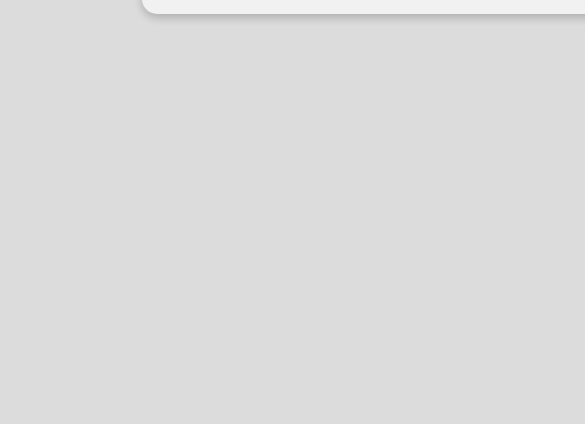
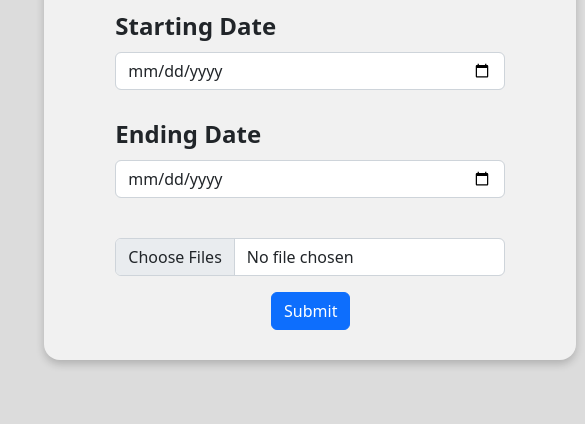
Before and after one commit to siesgstarena/CodeChef-User-Tracker, a plain HTML site: page views/index.html in a window 390 px wide. Shown: the part 636-1060 px from the top of the page, 585 px wide, since content can reach past the window. Before the commit the page ends 844 px from the top, so only its background shows below. Drawn offline with nearby package versions, Linux system fonts and the light colour scheme.

Commit message:
Responsive Done

```diff
--- a/static/css/style.css
+++ b/static/css/style.css
@@ -1,51 +1,164 @@
-.main{
+* {
+    margin: 0;
+    padding: 0;
+    box-sizing: border-box;
+  }
+
+  .html {
+    font-size: 100%;
+  }
+
+  .main {
+    display: grid;
+    grid-template-columns: 1fr 5fr 1fr;
+    grid-template-rows: 1fr 5fr 1fr;
+    height: 100vh;
+    justify-content: center;
+    align-items: center;
+    background-color: #dcdcdc;
+  }
+
+  .one {
+    display: flex;
+    grid-column: 2;
+    grid-row: 2;
+    justify-content: center;
+    align-items: center;
+    width: 100%;
+    height: fit-content;
+    border-radius: 1rem;
+    box-shadow: 0 4px 8px 0 rgba(0, 0, 0, 0.2);
+    background-color: #f1f1f1;
+  }
+
+  .image {
+    display: flex;
+    justify-content: center;
+    align-items: center;
+    width: 400px;
+    height: 450px;
+  }
+
+  .innerDiv {
+    display: flex;
+    justify-content: center;
+    align-items: center;
+    width: 500px;
+    height: 500px;
+  }
+
+  .btn1 {
+    position: relative;
+    left: 40%;
+    background: #0a58ca;
+    color: white;
+    border: none;
+    border-radius: 0.8rem;
+    padding: 0.5rem 0.8rem 0.5rem 0.8rem;
+    font-size: 1.2rem;
+    cursor: pointer;
+  }
+
+  .heading {
+    text-align: center;
+  }
+
+  .form-label {
+    font-size: 17px;
+    font-weight: bold;
+    margin-top: 10px;
+  }
+
+  #logo {
+    height: 60px;
+    width: 55px;
+  }
+
+  @media screen and (max-width: 768px) {
+    .html {
+      font-size: 40%;
+    }
 
 
-    background-color:	#DCDCDC;
-}
+    .main {
+      width: fit-content;
+      height: 100vh;
+      padding: 7rem 2rem 0 2rem;
+    }
+  }
 
+  @media screen and (max-width: 425px) {
+    .html {
+      font-size: 60%;
+    }
 
-.one{
+    .main {
+      background-color: #dcdcdc;
+      width: fit-content;
+      height: fit-content;
+      display: flex;
+      justify-content: center;
+      align-items: center;
+      padding: 2rem;
+    }
 
-    height : 550px;
-    width : 1000px;
-    margin-left: 130px;
-    margin-top: 100px;
-    border-radius: 15px;
-    display:flex;
-    box-shadow: 0 4px 8px 0 rgba(0, 0, 0, 0.2);
-    background-color: #f1f1f1;
-}
+    .one {
+      display: flex;
+      justify-content: center;
+      align-items: center;
+      flex-direction: column;
+      width: fit-content;
+      border-radius: 1rem;
+      box-shadow: 0 4px 8px 0 rgba(0, 0, 0, 0.2);
+      background-color: #f1f1f1;
+      padding: 1rem;
+    }
 
-.image{
-    height : 450px;
-    width : 390px;
-    margin-top: 30px;
-    margin-left: 70px;
-}
+    .image {
+      display: flex;
+      justify-content: center;
+      align-items: center;
+      width: 350px;
+      height: 400px;
+      margin-left: 1rem;
+    }
 
+    .innerDiv {
+      display: flex;
+      justify-content: center;
+      align-items: center;
+      width: 500px;
+      height: 500px;
+    }
 
+    .btn1 {
+      position: relative;
+      left: 40%;
+      background: #0a58ca;
+      color: white;
+      border: none;
+      border-radius: 0.8rem;
+      padding: 0.5rem 0.8rem 0.5rem 0.8rem;
+      font-size: 1.4rem;
+      cursor: pointer;
+    }
 
-.innerDiv{
+    .heading {
+      text-align: center;
+    }
 
-    width : 500px;
-    margin-top : 50px;
-    margin-left: 20px;
-    padding:25px;
+    .heading h2 {
+      font-size: 2.3rem;
+    }
 
-}
+    .form-label {
+      font-size: 1.5rem;
+      font-weight: bold;
+      margin-top: 10px;
+    }
 
-.btn1{
-   position:relative;
-   left:175px;
-}
-
-.heading{
-    text-align : center;
-}
-#logo{
-    height:55px;
-    width:55px;
-    margin-right:15px;
-    margin-top:-30px;
-}
+    #logo {
+      height: 80px;
+      width: 75px;
+    }
+  }
```
